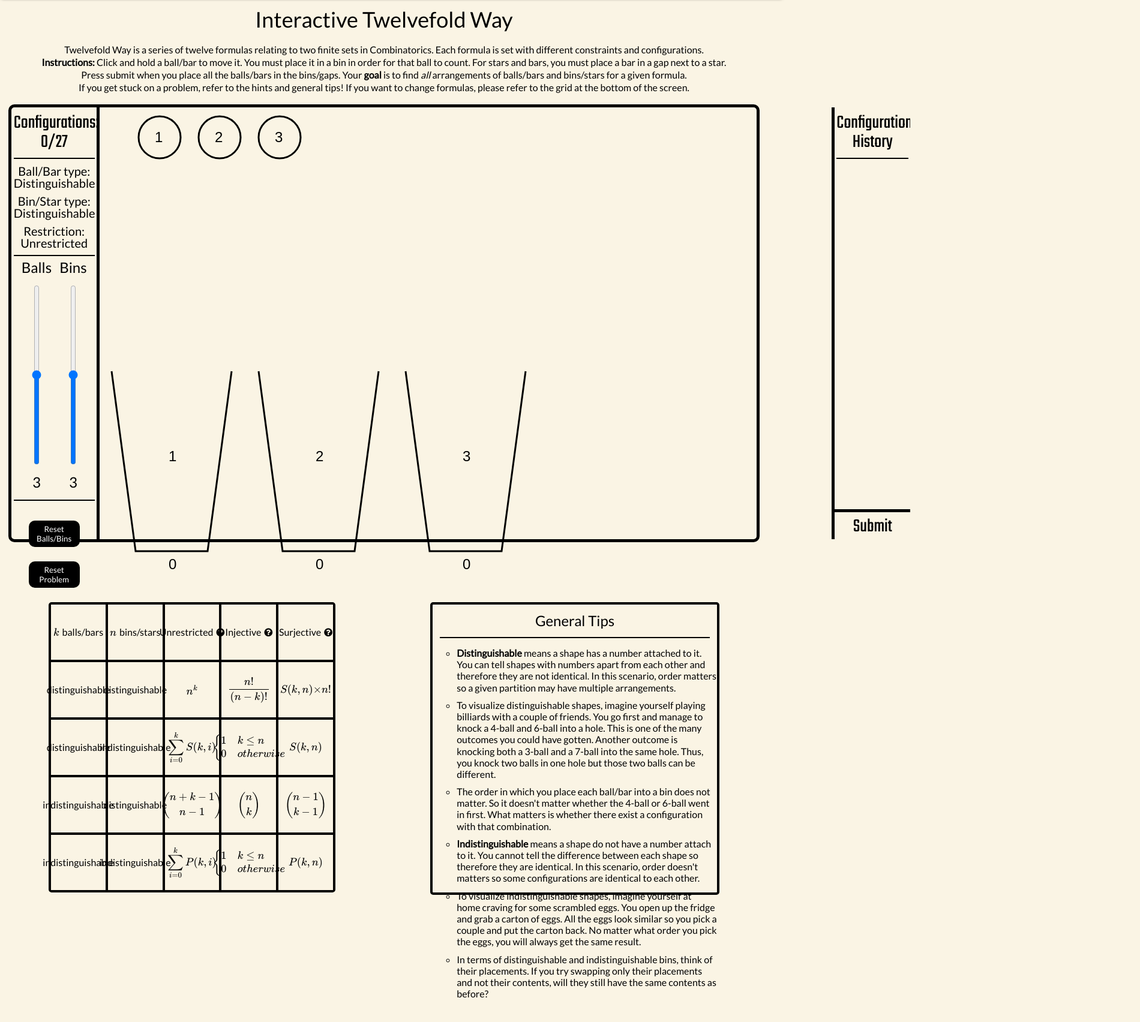
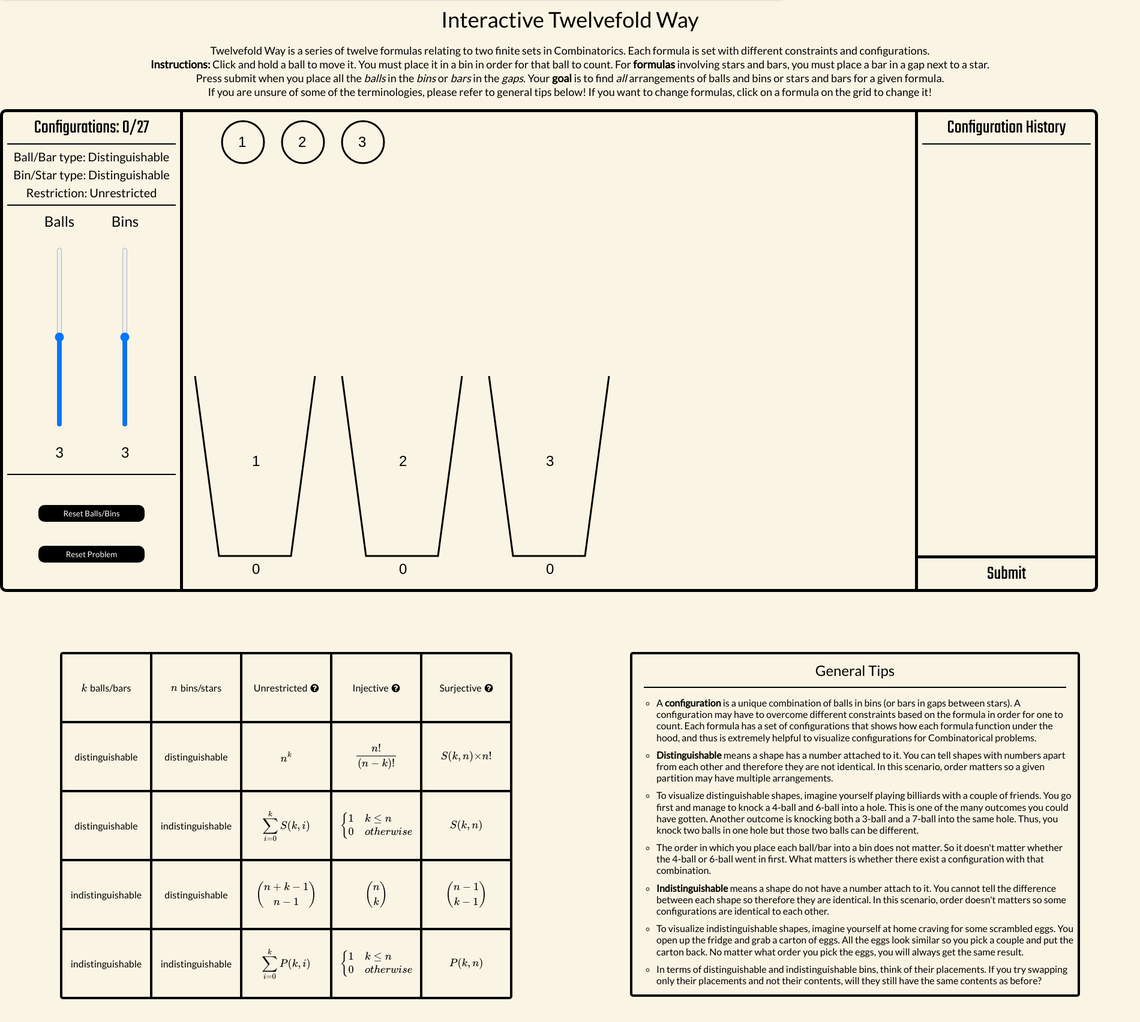
Before and after one commit to VoChrisK/interactive-twelvefold-way, a plain HTML site: page index.html in a window 1280 px wide. Shown: the part 66-1770 px from the top of the page at 60% size, 1900 px wide, since content can reach past the window. Before the commit the page ends 1732 px from the top, so only its background shows below. Drawn offline with nearby package versions, Linux system fonts and the light colour scheme; files whose address does not match are found by name.

Commit message:
Fix issue regarding different viewport resizing and modify general tips/header

```diff
--- a/index.html
+++ b/index.html
@@ -27,7 +27,7 @@
             <ul class="nav-links">
                 <li><a href="https://en.wikipedia.org/wiki/Twelvefold_way" target="_blank">About</a></li>
                 <li><a href="#formulas">Formulas</a></li>
-                <li><a href="https://github.com/VoChrisK/" target="_blank">Portfolio</a></li>
+                <li><a href="https://chrisvo.dev/" target="_blank">Portfolio</a></li>
             </ul>
             <ul class="maker-links">
                 <a href="https://github.com/VoChrisK/interactive-twelvefold-way" target="_blank" class="fa fa-github"></a>
@@ -38,9 +38,9 @@
 
         <h1 class="header-name">Interactive Twelvefold Way</h1>
         <p class="info">Twelvefold Way is a series of twelve formulas relating to two finite sets in Combinatorics. Each formula is set with different constraints and configurations.</p>
-        <p class="instructions" id="interaction"><strong>Instructions: </strong>Click and hold a ball/bar to move it. You must place it in a bin in order for that ball to count. For stars and bars, you must place a bar in a gap next to a star.</p>
-        <p class="tips">Press submit when you place all the balls/bars in the bins/gaps. Your <strong>goal</strong> is to find <i>all</i> arrangements of balls/bars and bins/stars for a given formula.</p>
-        <p class="more-info">If you get stuck on a problem, refer to the hints and general tips! If you want to change formulas, please refer to the grid at the bottom of the screen.</p>
+        <p class="instructions" id="interaction"><strong>Instructions: </strong>Click and hold a ball to move it. You must place it in a bin in order for that ball to count. For <strong>formulas</strong> involving stars and bars, you must place a bar in a gap next to a star.</p>
+        <p class="tips">Press submit when you place all the <i>balls</i> in the <i>bins</i> or <i>bars</i> in the <i>gaps</i>. Your <strong>goal</strong> is to find <i>all</i> arrangements of balls and bins or stars and bars for a given formula.</p>
+        <p class="more-info">If you are unsure of some of the terminologies, please refer to general tips below! If you want to change formulas, click on a formula on the grid to change it!</p>
     </header>
 
     <section class="main-interaction">
@@ -175,6 +175,7 @@
         <section class="general-tips">
             <h1 class="general-tips-header">General Tips</h1>
             <ul class="tips-list">
+               <li>A <strong>configuration</strong> is a unique combination of balls in bins (or bars in gaps between stars). A configuration may have to overcome different constraints based on the formula in order for one to count. Each formula has a set of configurations that shows how each formula function under the hood, and thus is extremely helpful to visualize configurations for Combinatorical problems.</li>
                <li><strong>Distinguishable</strong> means a shape has a number attached to it. You can tell shapes with numbers apart from each other and therefore they are not identical. In this scenario, order matters so a given partition may have multiple arrangements.</li>
                <li>To visualize distinguishable shapes, imagine yourself playing billiards with a couple of friends. You go first and manage to knock a 4-ball and 6-ball into a hole. This is one of the many outcomes you could have gotten. Another outcome is knocking both a 3-ball and a 7-ball into the same hole. Thus, you knock two balls in one hole but those two balls can be different.</li>
                <li>The order in which you place each ball/bar into a bin does not matter. So it doesn't matter whether the 4-ball or 6-ball went in first. What matters is whether there exist a configuration with that combination.</li>
--- a/stylesheets/index.css
+++ b/stylesheets/index.css
@@ -37,10 +37,12 @@ body {
 }
 
 .header-container {
+    width: 1900px;
     text-align: center;
 }
 
 .header-container > p {
+    font-size: 18px;
     margin: 5px 0;
 }
 
@@ -79,8 +81,8 @@ body {
     margin: auto;
     border: 5px solid black;
     border-radius: 10px;
-    width: 97%;
-    height: 90%;
+    width: 1820px;
+    height: 795px;
 }
 
 .sidebar {
@@ -205,13 +207,15 @@ input[type=range][orient=vertical] {
 .extras {
     display: flex;
     justify-content: space-around;
-    height: 60%;
+    width: 1900px;
+    height: 575px;
     margin: 100px 0;
 }
 
 .formulas-container {
     display: inline-block;
-    width: 37%;
+    width: 750px;
+    height: 100%;
 }
 
 .grid-formulas {
@@ -231,8 +235,9 @@ input[type=range][orient=vertical] {
     border: 4px solid black;
     border-radius: 5px;
     text-align: center;
-    width: 37%;
+    width: 750px;
     height: 100%;
+    box-sizing: border-box;
 }
 
 .general-tips-header {
```
Also changed, not shown: 1 other file.
